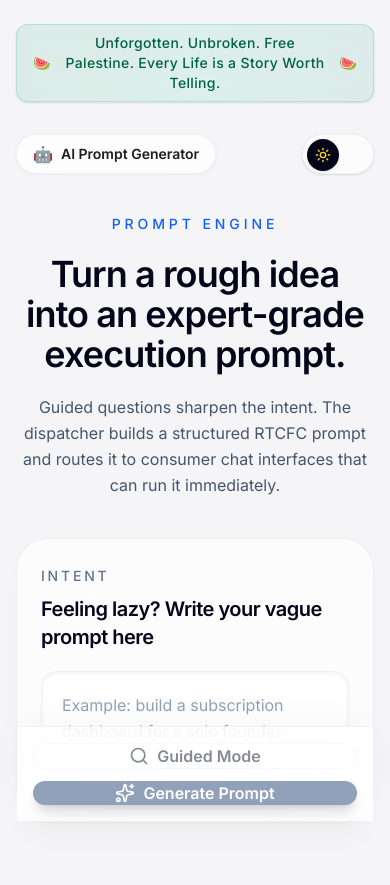
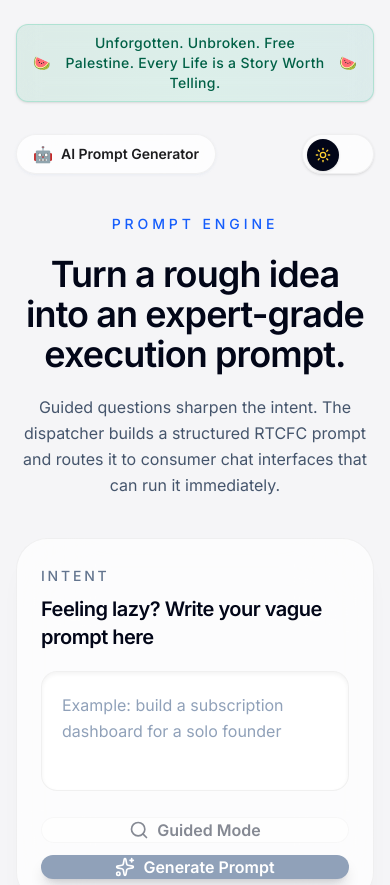
Before and after one commit to Nidan73/prompt-generator, a Next.js app: page / in a window 390 px wide. Shown: the top 885 px of the page. Built offline with nearby package versions, Linux system fonts and the light colour scheme.

Commit message:
style: revert fixed bottom bar and use smart auto-scroll to lift buttons above keyboard

```diff
--- a/app/page.tsx
+++ b/app/page.tsx
@@ -338,6 +338,14 @@ export default function Home() {
               id="prompt"
               value={prompt}
               onChange={(event) => setPrompt(event.target.value)}
+              onFocus={() => {
+                // On mobile, wait for keyboard to fully open, then scroll the buttons into view so they 'bump up'
+                if (window.innerWidth < 640) {
+                  setTimeout(() => {
+                    document.getElementById('action-buttons')?.scrollIntoView({ behavior: 'smooth', block: 'center' });
+                  }, 400);
+                }
+              }}
               placeholder="Example: build a subscription dashboard for a solo founder"
               className="mt-5 min-h-[120px] sm:min-h-[170px] w-full resize-none rounded-2xl border border-black/[0.06] bg-white/90 shadow-inner p-5 text-base leading-relaxed text-slate-950 outline-none transition placeholder:text-slate-400 focus:border-blue-400 focus:bg-white focus:ring-4 focus:ring-blue-500/10 dark:border-white/[0.1] dark:bg-[#1c1c1e] dark:text-white dark:placeholder:text-slate-600 dark:focus:border-blue-500 dark:focus:bg-gray-950"
             />
@@ -355,7 +363,7 @@ export default function Home() {
               ) : null}
             </AnimatePresence>
 
-            <div className="fixed bottom-0 left-0 z-[100] flex w-full flex-col gap-3 border-t border-black/[0.05] bg-white/80 p-4 shadow-[0_-10px_40px_-10px_rgba(0,0,0,0.05)] backdrop-blur-2xl sm:static sm:mt-5 sm:flex-row sm:border-0 sm:bg-transparent sm:p-0 sm:shadow-none dark:border-white/10 dark:bg-[#1c1c1e]/90">
+            <div id="action-buttons" className="mt-5 flex flex-col gap-3 sm:flex-row">
               <button
                 type="button"
                 onClick={requestClarifications}
```
